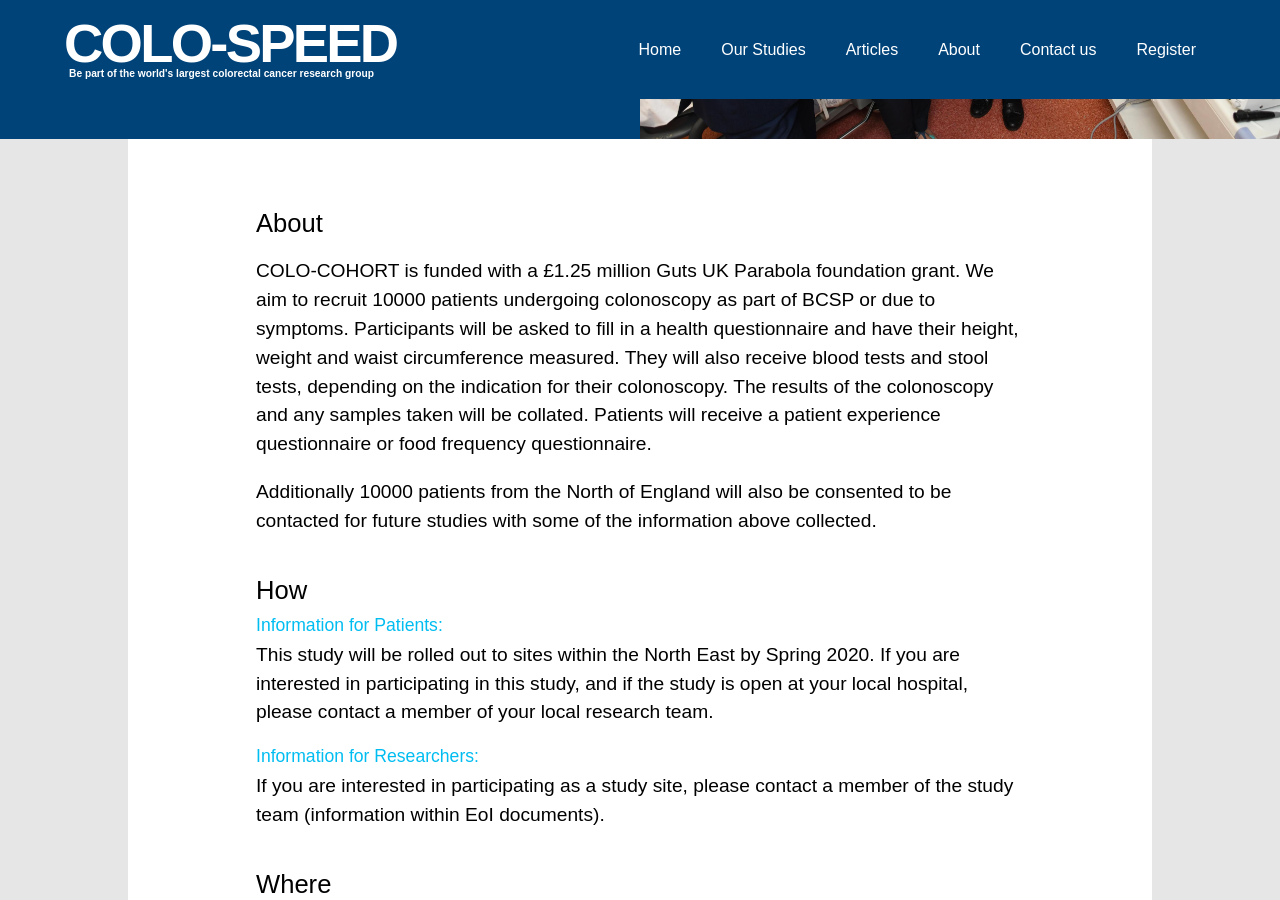
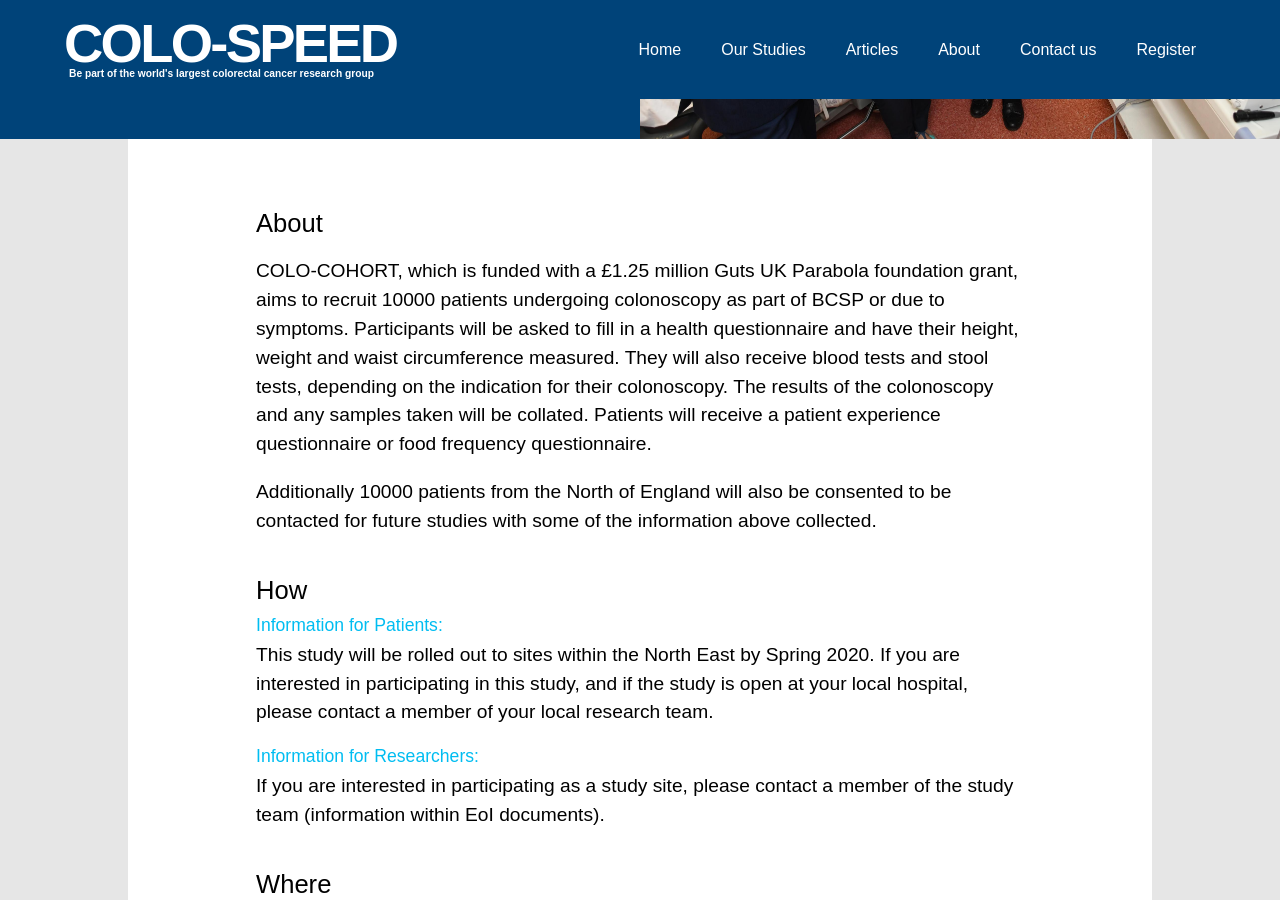
Before and after one commit to not-dalia/colo-speed-v2, a Jekyll site: the page built from _studies/colo-cohort.md, in a window 1280 px wide and 900 px high, scrolled down 499 px. Built offline with Jekyll 4.4.1, drawn with Linux system fonts in a browser that asks for light colours; some web fonts are replaced; comment, search, counter and statistics services are not loaded.

Commit message:
Update Study “colo-cohort”

```diff
--- a/_studies/colo-cohort.md
+++ b/_studies/colo-cohort.md
@@ -48,9 +48,9 @@ patientinfo: This study will be rolled out to sites within the North East by
 researcherinfo: If you are interested in participating as a study site, please
   contact a member of the study team (information within EoI documents).
 ---
-COLO-COHORT is funded with a £1.25 million Guts UK Parabola foundation grant. We aim to recruit 10000 patients undergoing colonoscopy as part of BCSP or due to symptoms. Participants will be asked to fill in a health questionnaire and have their height, weight and waist circumference measured. They will also receive blood tests and stool tests, depending on the indication for their colonoscopy. The results of the colonoscopy and any samples taken will be collated. Patients will receive a patient experience questionnaire or food frequency questionnaire.
+COLO-COHORT, which is funded with a £1.25 million Guts UK Parabola foundation grant, aims to recruit 10000 patients undergoing colonoscopy as part of BCSP or due to symptoms. Participants will be asked to fill in a health questionnaire and have their height, weight and waist circumference measured. They will also receive blood tests and stool tests, depending on the indication for their colonoscopy. The results of the colonoscopy and any samples taken will be collated. Patients will receive a patient experience questionnaire or food frequency questionnaire.
 
-<!-- !\\[Sample photo](/assets/images/studies/samples2.jpg)
+<!-- !\\\[Sample photo](/assets/images/studies/samples2.jpg)
   -->
 
 Additionally 10000 patients from the North of England will also be consented to be contacted for future studies with some of the information above collected.
```
